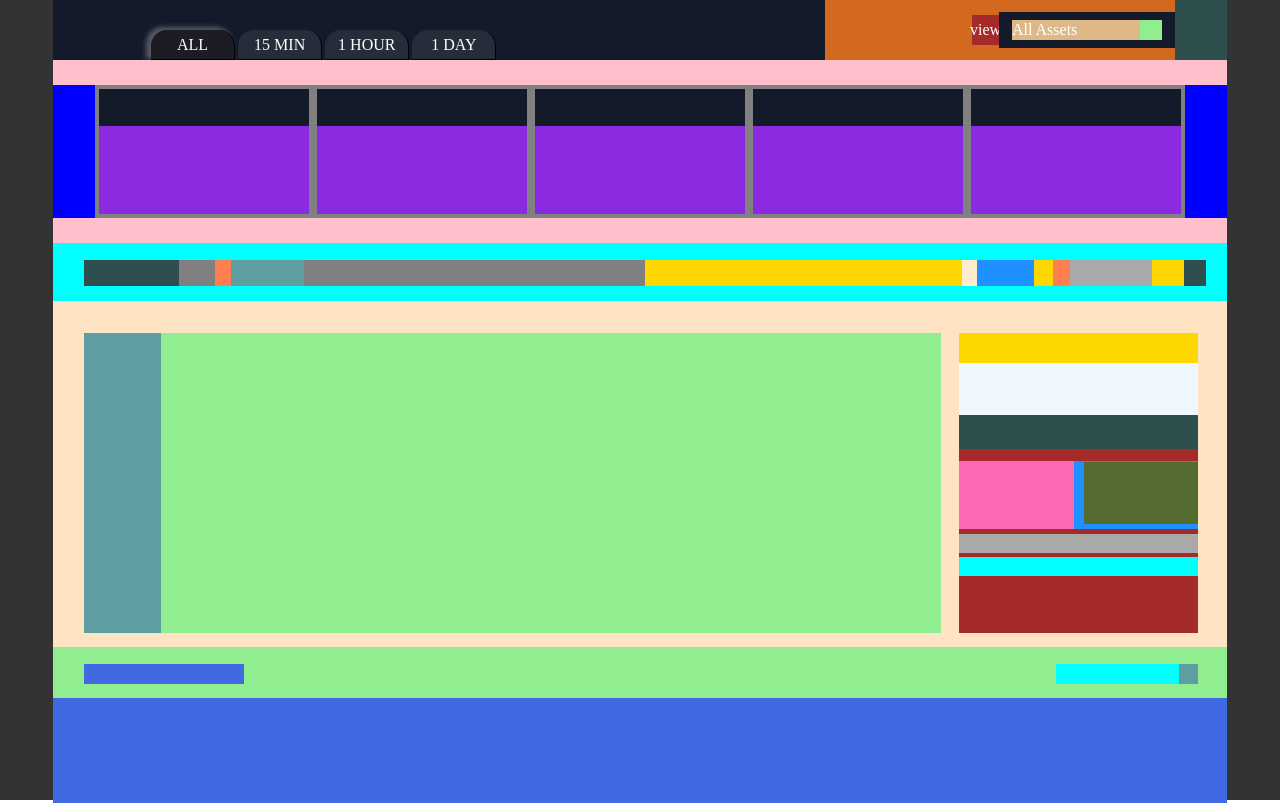
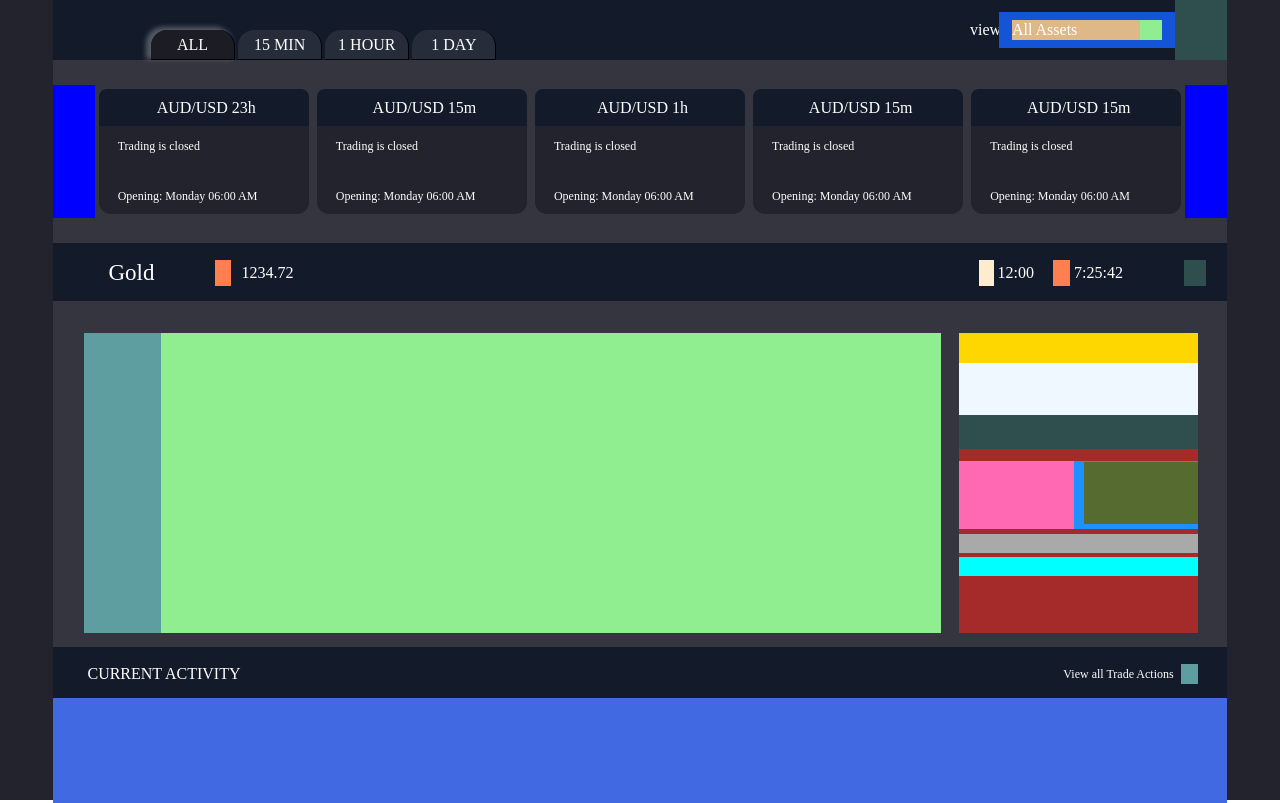
Before and after one commit to neko12377/My_Component_Library, a React app: page / in a window 1280 px wide. Built offline with nearby package versions, Linux system fonts and the light colour scheme.

Commit message:
feat: template Beta

```diff
--- a/src/Demo/Background.tsx
+++ b/src/Demo/Background.tsx
@@ -10,7 +10,7 @@ const StyledBackground = styled.div<StyledBackgroundPropsInterface>`
   justify-content: center;
   width: 100%;
   height: 100%;
-  background-color: #333333;
+  background-color: rgb(35, 35, 45);
   // test
 `
 
--- a/src/oneFile/Template.tsx
+++ b/src/oneFile/Template.tsx
@@ -12,25 +12,13 @@ export const App = () => {
                         tabTitles={["ALL", "15 MIN", "1 HOUR", "1 DAY"]}
                         onClick={(hello) => {}}
                     />
-                    {/*<div className="tab">*/}
-                    {/*    ALL*/}
-                    {/*</div>*/}
-                    {/*<div className="tab">*/}
-                    {/*    15 MIN*/}
-                    {/*</div>*/}
-                    {/*<div className="tab">*/}
-                    {/*    1 HOUR*/}
-                    {/*</div>*/}
-                    {/*<div className="tab">*/}
-                    {/*    1 DAY*/}
-                    {/*</div>*/}
                 </div>
                 <div className="header-utilityOptions">
                     <div className="header-utilityOptions-dropDownListLabel">
                         view
                     </div>
                     <div className="header-utilityOptions-dropDownList">
-                        <div className="header-utilityOptions-dropDownList-content">
+                        <div className="header-utilityOptions-dropDownBar-content">
                             All Assets
                         </div>
                         <div className="header-utilityOptions-dropDownList-arrowToExpand" />
@@ -41,40 +29,91 @@ export const App = () => {
             <section className="carousel">
                 <div className="carousel-arrow"></div>
                 <div className="carousel-infoBlock">
-                    <div className="carousel-infoBlock-title"></div>
-                    <div className="carousel-infoBlock-info"></div>
+                    <div className="carousel-infoBlock-title">
+                        AUD/USD 23h
+                    </div>
+                    <div className="carousel-infoBlock-info">
+                        <div className="carousel-infoBlock-info-mainContent">
+                            Trading is closed
+                        </div>
+                        <div className="carousel-infoBlock-info-subContent">
+                            Opening: Monday 06:00 AM
+                        </div>
+                    </div>
                 </div>
                 <div className="carousel-infoBlock">
-                    <div className="carousel-infoBlock-title"></div>
-                    <div className="carousel-infoBlock-info"></div>
+                    <div className="carousel-infoBlock-title">
+                        AUD/USD 15m
+                    </div>
+                    <div className="carousel-infoBlock-info">
+                        <div className="carousel-infoBlock-info-mainContent">
+                            Trading is closed
+                        </div>
+                        <div className="carousel-infoBlock-info-subContent">
+                            Opening: Monday 06:00 AM
+                        </div>
+                    </div>
                 </div>
                 <div className="carousel-infoBlock">
-                    <div className="carousel-infoBlock-title"></div>
-                    <div className="carousel-infoBlock-info"></div>
+                    <div className="carousel-infoBlock-title">
+                        AUD/USD 1h
+                    </div>
+                    <div className="carousel-infoBlock-info">
+                        <div className="carousel-infoBlock-info-mainContent">
+                            Trading is closed
+                        </div>
+                        <div className="carousel-infoBlock-info-subContent">
+                            Opening: Monday 06:00 AM
+                        </div>
+                    </div>
                 </div>
                 <div className="carousel-infoBlock">
-                    <div className="carousel-infoBlock-title"></div>
-                    <div className="carousel-infoBlock-info"></div>
+                    <div className="carousel-infoBlock-title">
+                        AUD/USD 15m
+                    </div>
+                    <div className="carousel-infoBlock-info">
+                        <div className="carousel-infoBlock-info-mainContent">
+                            Trading is closed
+                        </div>
+                        <div className="carousel-infoBlock-info-subContent">
+                            Opening: Monday 06:00 AM
+                        </div>
+                    </div>
                 </div>
                 <div className="carousel-infoBlock">
-                    <div className="carousel-infoBlock-title"></div>
-                    <div className="carousel-infoBlock-info"></div>
+                    <div className="carousel-infoBlock-title">
+                        AUD/USD 15m
+                    </div>
+                    <div className="carousel-infoBlock-info">
+                        <div className="carousel-infoBlock-info-mainContent">
+                            Trading is closed
+                        </div>
+                        <div className="carousel-infoBlock-info-subContent">
+                            Opening: Monday 06:00 AM
+                        </div>
+                    </div>
                 </div>
                 <div className="carousel-arrow"></div>
 
             </section>
             <section className="main-title">
                 <div className="main-title-leftSide">
-                    <div className="main-title-currencyType"></div>
+                    <div className="main-title-currencyType">
+                        Gold
+                    </div>
                     <div className="main-title-riseDeclineArrow"></div>
-                    <div className="main-title-currencyNum"></div>
+                    <div className="main-title-currencyNum">
+                        1234.72
+                    </div>
                 </div>
                 <div className="main-title-rightSide">
                     <div className="main-title-endTime">
                         <div className="main-title-banSign"></div>
+                        12:00
                     </div>
                     <div className="main-title-restTime">
                         <div className="main-title-clockSign"></div>
+                        7:25:42
                     </div>
                     <div className="main-title-oneClickTrading"></div>
                 </div>
@@ -95,10 +134,14 @@ export const App = () => {
                 </div>
             </section>
             <section className="currentActivity-header">
-                <div className="currentActivity-header-title"></div>
+                <div className="currentActivity-header-title">
+                    CURRENT ACTIVITY
+                </div>
                 <div className="currentActivity-header-expandAssetPopUpLink">
-                    <div className="currentActivity-header-expandAssetPopUpLink-description"></div>
-                    <div className="currentActivity-header-expandAssetPopUpLink-manigfierIcon"></div>
+                    <div className="currentActivity-header-expandAssetPopUpLink-description">
+                        View all Trade Actions
+                    </div>
+                    <div className="currentActivity-header-expandAssetPopUpLink-magnifierIcon"></div>
                 </div>
             </section>
             <section className="currentActivity-content"></section>
--- a/src/oneFile/style.scss
+++ b/src/oneFile/style.scss
@@ -43,7 +43,6 @@ $tabWidth: 25%;
   align-items: center;
   width: 45%;
   height: 100%;
-  background-color: chocolate;
 }
 
 .header-utilityOptions-dropDownListLabel {
@@ -52,7 +51,6 @@ $tabWidth: 25%;
   align-items: center;
   width: 27px;
   height: 30px;
-  background-color: brown;
 }
 
 .header-utilityOptions-dropDownList {
@@ -62,10 +60,10 @@ $tabWidth: 25%;
   width: 176px;
   height: 36px;
   padding: 8px 13px;
-  background-color: #131b2b;
+  background-color: #1355d6;
 }
 
-.header-utilityOptions-dropDownList-content {
+.header-utilityOptions-dropDownBar-content {
   display: flex;
   justify-content: flex-start;
   align-items: center;
@@ -98,7 +96,7 @@ $tabWidth: 25%;
   padding: 25px 0;
   width: 100%;
   height: 183px;
-  background-color: pink;
+  background-color: rgb(53, 53, 63);
 }
 
 .carousel-arrow {
@@ -119,7 +117,6 @@ $currencyContentWidth: 20%;
   width: $currencyContentWidth;
   height: 100%;
   padding: 4px;
-  background-color: gray;
 }
 
 .carousel-infoBlock-title {
@@ -130,21 +127,40 @@ $currencyContentWidth: 20%;
   height: 37px;
   padding: 12px 14px 11px 19px;
   background-color: #131b2b;
+  border-radius: 8px 8px 0 0 ;
 }
 
 .carousel-infoBlock-info {
   display: flex;
+  flex-direction: column;
   justify-content: space-around;
   align-items: center;
   width: 100%;
   height: 90px;
-  background-color: blueviolet;
+  padding: 13px 19px;
+  font-size: 12px;
+  background-color: rgb(35, 35, 45);
+  border-radius: 0 0 12px 12px;
+}
+
+.carousel-infoBlock-info-mainContent {
+  display: flex;
+  justify-content: flex-start;
+  width: 100%;
+  height: 80%;
+}
+
+.carousel-infoBlock-info-subContent {
+  display: flex;
+  justify-content: flex-start;
+  width: 100%;
+  height: 20%;
 }
 
 .main-title {
   display: flex;
   justify-content: space-around;
-  background-color: aqua;
+  background-color: #131b2b;
   width: 100%;
   height: 58px;
   padding: 17px 21px 15px 31px;
@@ -156,15 +172,15 @@ $currencyContentWidth: 20%;
   align-items: center;
   width: 50%;
   height: 100%;
-  background-color: gray;
 }
 
 .main-title-currencyType {
   display: flex;
   justify-content: center;
-  width: 95px;
+  align-items: center;
+  min-width: 95px;
   height: 100%;
-  background-color: darkslategrey;
+  font-size: 23px;
 }
 
 .main-title-riseDeclineArrow {
@@ -181,9 +197,8 @@ $currencyContentWidth: 20%;
     display: flex;
     justify-content: center;
     align-items: center;
-    width: 73px;
+    min-width: 73px;
     height: 100%;
-    background-color: cadetblue;
     margin-right: 20px;
 }
 
@@ -193,7 +208,6 @@ $currencyContentWidth: 20%;
   align-items: center;
   width: 50%;
   height: 100%;
-  background-color: gold;
 }
 
 .main-title-banSign {
@@ -210,20 +224,17 @@ $currencyContentWidth: 20%;
     display: flex;
     justify-content: flex-start;
     align-items: center;
-    width: 72px;
     height: 100%;
     margin-right: 19px;
-    background-color: dodgerblue;
 }
 
 .main-title-restTime {
   display: flex;
   justify-content: flex-start;
   align-items: center;
-  width: 99px;
+  min-width: 99px;
   height: 100%;
   margin-right: 32px;
-  background-color: darkgrey;
 }
 
 .main-title-clockSign {
@@ -249,7 +260,7 @@ $currencyContentWidth: 20%;
   display: flex;
   justify-content: space-around;
   padding: 32px 29px 14px 31px;
-  background-color: bisque;
+  background-color: rgb(53, 53, 63);
   width: 100%;
   height: 346px;
 }
@@ -368,16 +379,15 @@ $currencyContentWidth: 20%;
   padding: 17px 29px 14px 31px;
   width: 100%;
   height: 51px;
-  background-color: lightgreen;
+  background-color: #131b2b;
 }
 
 .currentActivity-header-title {
   display: flex;
   justify-content: center;
   align-items: center;
-  width: 160px;
+  min-width: 160px;
   height: 100%;
-  background-color: royalblue;
 }
 
 .currentActivity-header-expandAssetPopUpLink {
@@ -386,19 +396,18 @@ $currencyContentWidth: 20%;
   align-items: center;
   width: 142px;
   height: 100%;
-  background-color: brown;
 }
 
 .currentActivity-header-expandAssetPopUpLink-description {
   display: flex;
   justify-content: center;
   align-items: center;
-  width: 125px;
+  min-width: 125px;
   height: 100%;
-  background-color: aqua;
+  font-size: 12px;
 }
 
-.currentActivity-header-expandAssetPopUpLink-manigfierIcon {
+.currentActivity-header-expandAssetPopUpLink-magnifierIcon {
   display: flex;
   justify-content: center;
   align-items: center;
--- a/src/oneFile/view/Tabs.tsx
+++ b/src/oneFile/view/Tabs.tsx
@@ -76,7 +76,6 @@ export const Tabs = ({tabNumber, tabTitles, onClick}: TabsPropsInterface) => {
         setCurrentFocusedTab(identity)
         onClick(identity);
     }
-    console.log(currentFocusedTab, 8889);
     const generateTabs = () => {
         const howMuchTabs = new Array(tabNumber);
         const tabWidth = (100 / tabNumber) + "%";
```
Also changed, not shown: src/oneFile/view/DropDownList.tsx (added, +60 -0 lines).
